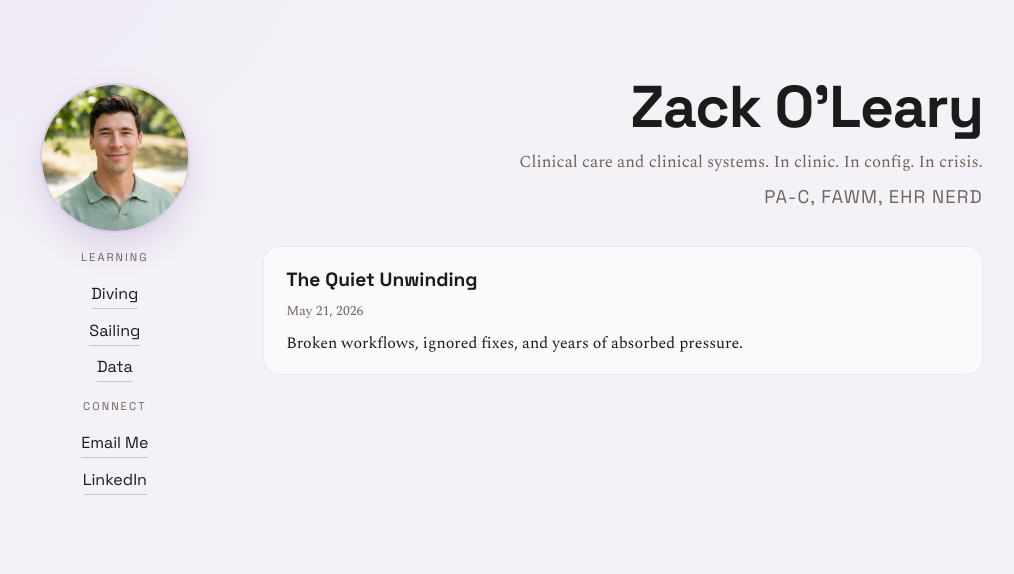
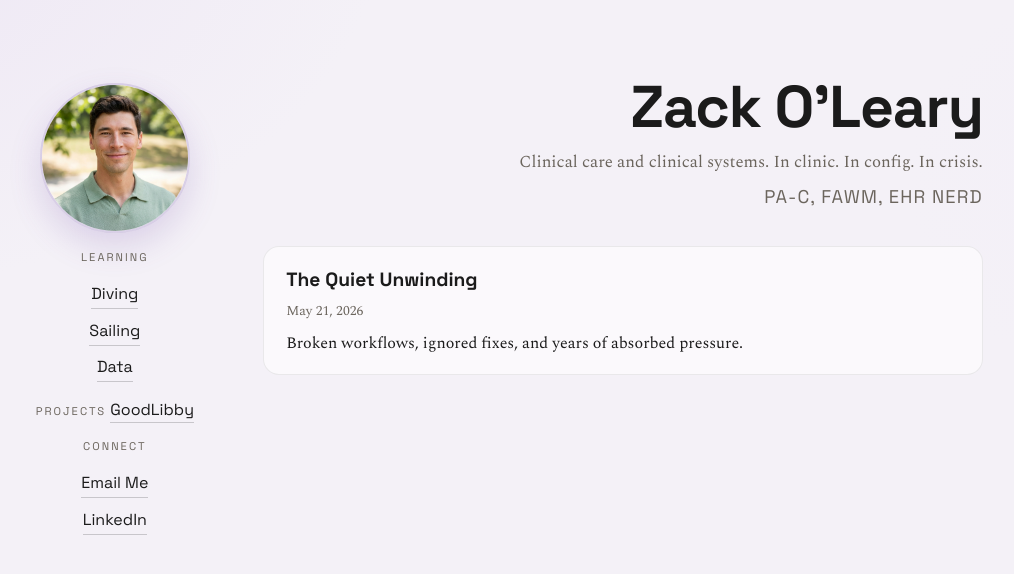
Before and after one commit to zaleary/zaleary.github.io, a Jekyll site: the page built from index.md, in a window 1280 px wide. Shown: the top 574 px of the page, without its empty margins (62-1076 px from the left). Built offline with Jekyll 4.4.1, drawn with Linux system fonts in a browser that asks for light colours.

Commit message:
Add Projects section to sidebar with GoodLibby
Co-Authored-By: Claude Sonnet 4.6 <noreply@anthropic.com>

```diff
--- a/_layouts/default.html
+++ b/_layouts/default.html
@@ -29,6 +29,10 @@
           <a class="link" href="https://americansailing.com/learn-to-sail/certifications/asa-104-bareboat-cruising/" target="_blank" rel="noreferrer">Sailing</a>
           <a class="link" href="https://online.stanford.edu/courses/sohs-ystatslearningp-statistical-learning-python" target="_blank" rel="noreferrer">Data</a>
         </nav>
+        <nav class="projects">
+          <span class="label">Projects</span>
+          <a class="link" href="https://www.goodreads.com" target="_blank" rel="noreferrer">GoodLibby</a>
+        </nav>
         <nav class="connect">
           <span class="label">Connect</span>
           <a class="link" href="mailto:me@zaleary.tv">Email Me</a>
```
